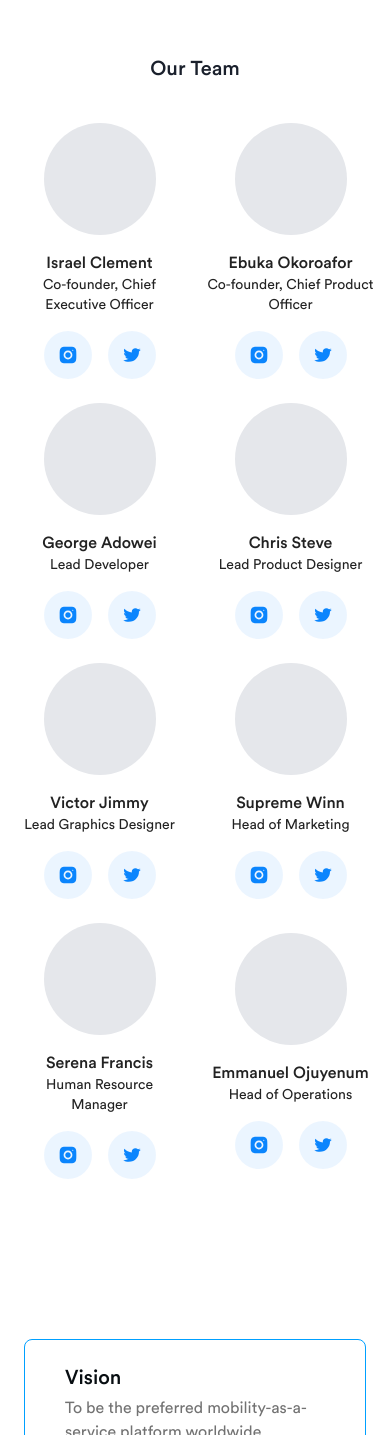
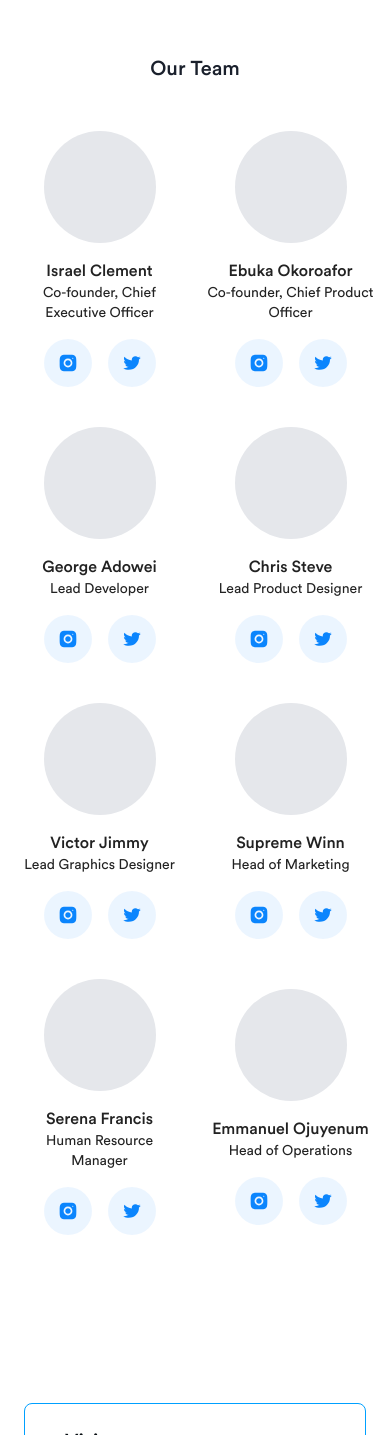
Before and after one commit to egileekada/https---github.com-Everest-Community-official-website, a React (Create React App) app: page / in a window 390 px wide. Shown: the part 3746-5181 px from the top of the page. Built offline with nearby package versions, Linux system fonts and the light colour scheme.

Commit message:
minor changes

```diff
--- a/src/components/FifthSection.tsx
+++ b/src/components/FifthSection.tsx
@@ -6,7 +6,7 @@
             <p className='font-CircularStd-Medium text-xl' >Our Team</p>
 
             <div className='grid grid-cols-2 lg:grid-cols-4 gap-6 mt-10' >
-                <div className='flex flex-col items-center justify-center' >
+                <div className='flex flex-col items-center justify-center lg:my-0 my-2' >
                     <div className='w-28 rounded-full h-28 bg-gray-200' >
 
                     </div>
@@ -25,7 +25,7 @@
                         </div>
                     </div>
                 </div>
-                <div className='flex flex-col items-center justify-center' >
+                <div className='flex flex-col items-center justify-center lg:my-0 my-2' >
                     <div className='w-28 rounded-full h-28 bg-gray-200' >
 
                     </div>
@@ -44,7 +44,7 @@
                         </div>
                     </div>
                 </div>
-                <div className='flex flex-col items-center justify-center' >
+                <div className='flex flex-col items-center justify-center lg:my-0 my-2' >
                     <div className='w-28 rounded-full h-28 bg-gray-200' >
 
                     </div>
@@ -63,7 +63,7 @@
                         </div>
                     </div>
                 </div>
-                <div className='flex flex-col items-center justify-center' >
+                <div className='flex flex-col items-center justify-center lg:my-0 my-2' >
                     <div className='w-28 rounded-full h-28 bg-gray-200' >
 
                     </div>
@@ -82,7 +82,7 @@
                         </div>
                     </div>
                 </div>
-                <div className='flex flex-col items-center justify-center' >
+                <div className='flex flex-col items-center justify-center lg:my-0 my-2' >
                     <div className='w-28 rounded-full h-28 bg-gray-200' >
 
                     </div>
@@ -101,7 +101,7 @@
                         </div>
                     </div>
                 </div>
-                <div className='flex flex-col items-center justify-center' >
+                <div className='flex flex-col items-center justify-center lg:my-0 my-2' >
                     <div className='w-28 rounded-full h-28 bg-gray-200' >
 
                     </div>
@@ -120,7 +120,7 @@
                         </div>
                     </div>
                 </div>
-                <div className='flex flex-col items-center justify-center' >
+                <div className='flex flex-col items-center justify-center lg:my-0 my-2' >
                     <div className='w-28 rounded-full h-28 bg-gray-200' >
 
                     </div>
@@ -139,7 +139,7 @@
                         </div>
                     </div>
                 </div>
-                <div className='flex flex-col items-center justify-center' >
+                <div className='flex flex-col items-center justify-center lg:my-0 my-2' >
                     <div className='w-28 rounded-full h-28 bg-gray-200' >
 
                     </div>
```
